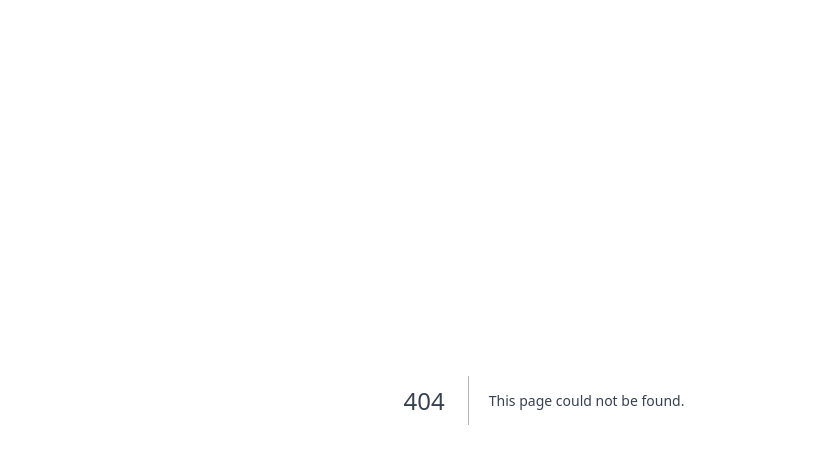
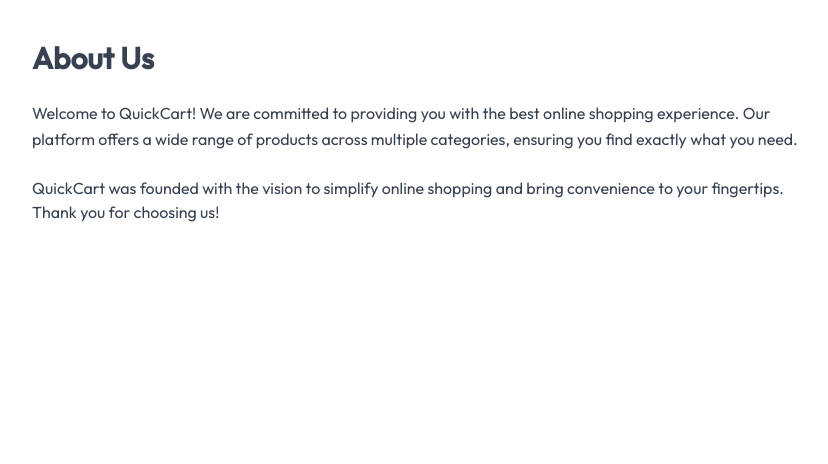
Before and after one commit to nusrathsr/Quickcart_APP, a Next.js app in the folder QuickCart-main/QuickCart-main/: page /about in a window 1280 px wide. Before the commit this address had no page. Shown: the top 464 px of the page, without its empty margins (96-924 px from the left). Built offline with nearby package versions, Linux system fonts and the light colour scheme.

Commit message:
create new pages for about and contact us

```diff
--- /dev/null
+++ b/QuickCart-main/QuickCart-main/app/about/page.jsx
@@ -0,0 +1,18 @@
+'use client';
+
+export default function About() {
+  return (
+    <div className="px-6 md:px-16 lg:px-32 py-10 min-h-screen">
+      <h1 className="text-3xl font-bold mb-6">About Us</h1>
+      <p className="text-gray-700 leading-relaxed max-w-3xl">
+        Welcome to QuickCart! We are committed to providing you with the best
+        online shopping experience. Our platform offers a wide range of products
+        across multiple categories, ensuring you find exactly what you need.
+      </p>
+      <p className="mt-4 text-gray-700 max-w-3xl">
+        QuickCart was founded with the vision to simplify online shopping and
+        bring convenience to your fingertips. Thank you for choosing us!
+      </p>
+    </div>
+  );
+}
--- /dev/null
+++ b/QuickCart-main/QuickCart-main/app/contact/page.jsx
@@ -0,0 +1,18 @@
+'use client';
+
+export default function Contact() {
+  return (
+    <div className="px-6 md:px-16 lg:px-32 py-10 min-h-screen">
+      <h1 className="text-3xl font-bold mb-6">Contact Us</h1>
+      <p className="text-gray-700 leading-relaxed max-w-3xl">
+        Have questions or need assistance? We’re here to help! Reach out to us
+        through any of the following methods:
+      </p>
+      <ul className="mt-4 space-y-2 text-gray-700 max-w-3xl">
+        <li><strong>Phone:</strong> +1-234-567-890</li>
+        <li><strong>Email:</strong> support@quickcart.com</li>
+        <li><strong>Address:</strong> 123 QuickCart Lane, Shopping City, USA</li>
+      </ul>
+    </div>
+  );
+}
--- a/QuickCart-main/QuickCart-main/components/Navbar.jsx
+++ b/QuickCart-main/QuickCart-main/components/Navbar.jsx
@@ -119,10 +119,10 @@
             )}
           </div>
 
-          <Link href="/" className="hover:text-gray-900 transition no-underline">
+          <Link href="/about" className="hover:text-gray-900 transition no-underline">
             About Us
           </Link>
-          <Link href="/" className="hover:text-gray-900 transition no-underline">
+          <Link href="/contact" className="hover:text-gray-900 transition no-underline">
             Contact
           </Link>
         </div>
```
